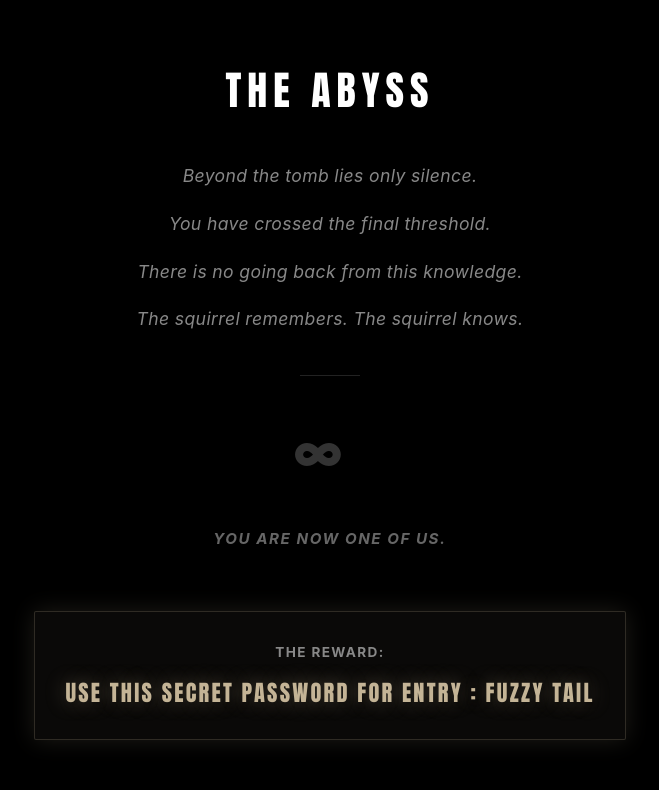
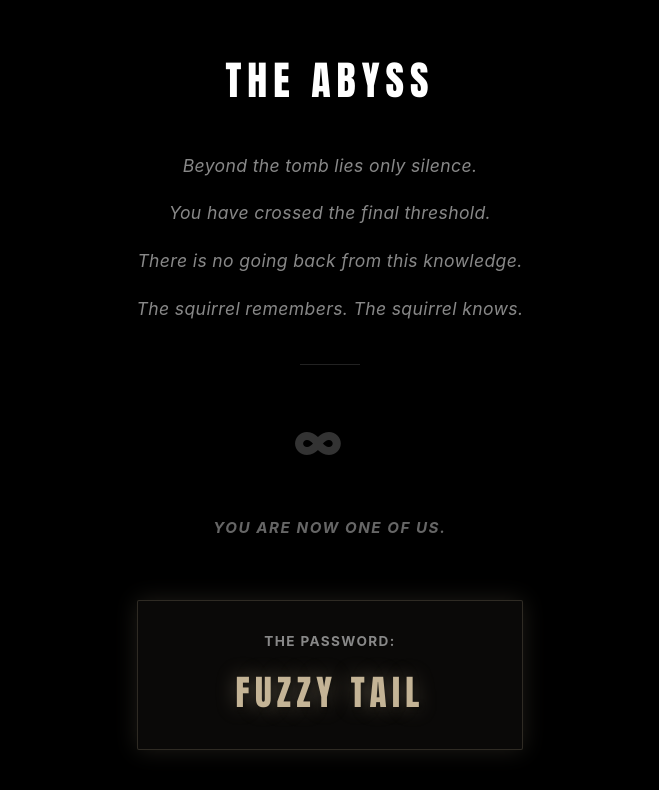
Before and after one commit to peasea123/squirrel-mummy, a Next.js app: page /abyss in a window 1280 px wide. Shown: the top 790 px of the page, without its empty margins (310-969 px from the left). Built offline with nearby package versions, Linux system fonts and the light colour scheme; sample sign-in values are in the browser's storage.

Commit message:
Update: Change Reward to Password label, simplify text, remove button click sounds (only on success)

```diff
--- a/app/abyss/abyss.module.css
+++ b/app/abyss/abyss.module.css
@@ -91,15 +91,14 @@
 }
 
 .rewardText {
-  font-size: 1.4rem;
+  font-size: 2.2rem;
   font-weight: 900;
-  letter-spacing: 0.1em;
+  letter-spacing: 0.15em;
   color: #c4b496;
   text-shadow: 0 0 20px rgba(196, 180, 150, 0.4), 2px 2px 4px rgba(0, 0, 0, 0.8);
   margin: 0;
   text-transform: uppercase;
   font-family: 'Impact', 'Arial Black', sans-serif;
-  line-height: 1.4;
 }
 
 @keyframes rewardGlow {
--- a/app/abyss/page.js
+++ b/app/abyss/page.js
@@ -67,8 +67,8 @@ export default function AbyssPage() {
         </p>
 
         <div className={styles.reward}>
-          <p className={styles.rewardLabel}>The Reward:</p>
-          <p className={styles.rewardText}>Use This Secret Password for Entry : Fuzzy Tail</p>
+          <p className={styles.rewardLabel}>The Password:</p>
+          <p className={styles.rewardText}>Fuzzy Tail</p>
         </div>
       </div>
     </div>
```
Also changed, not shown: app/deeper/page.js (+4 -9 lines).
